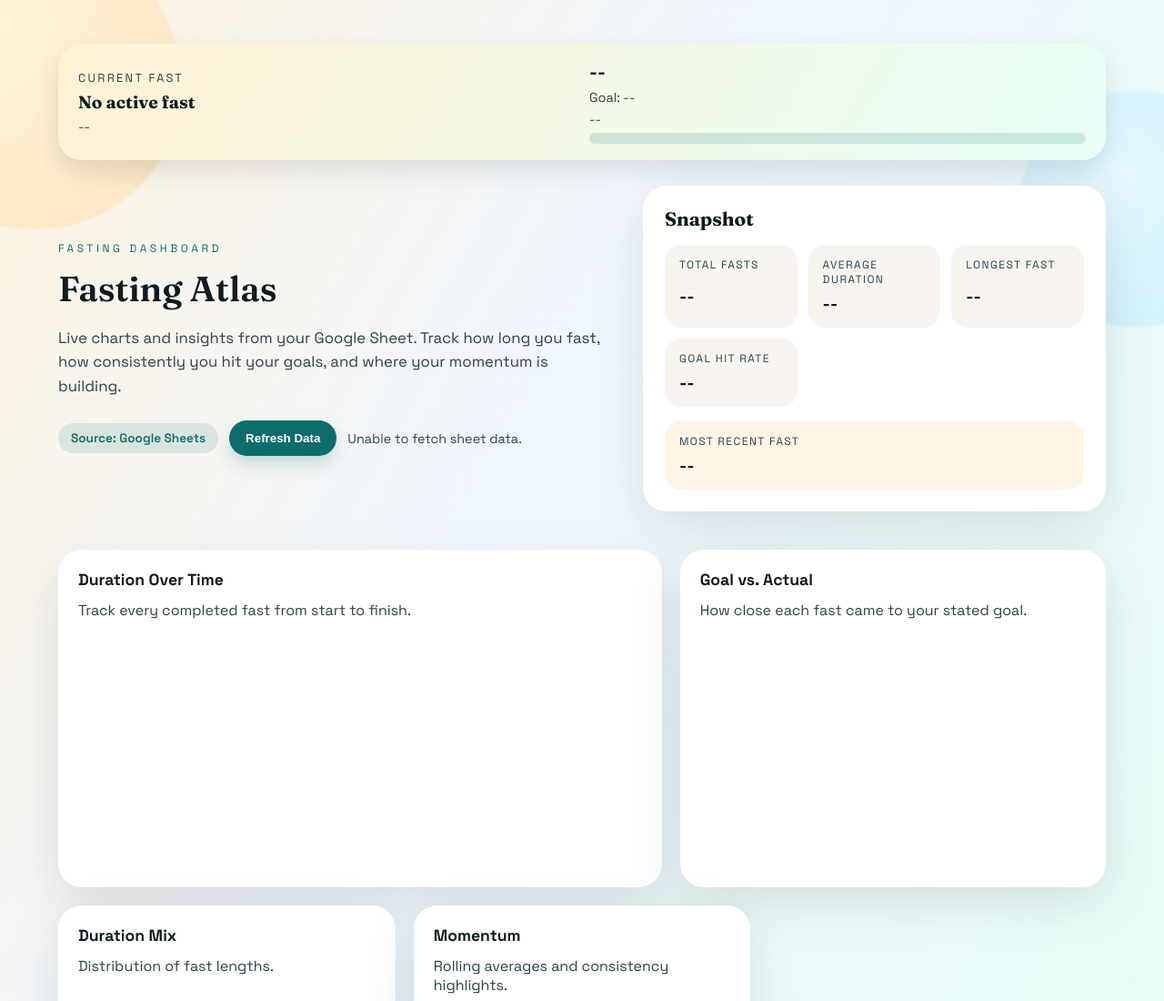
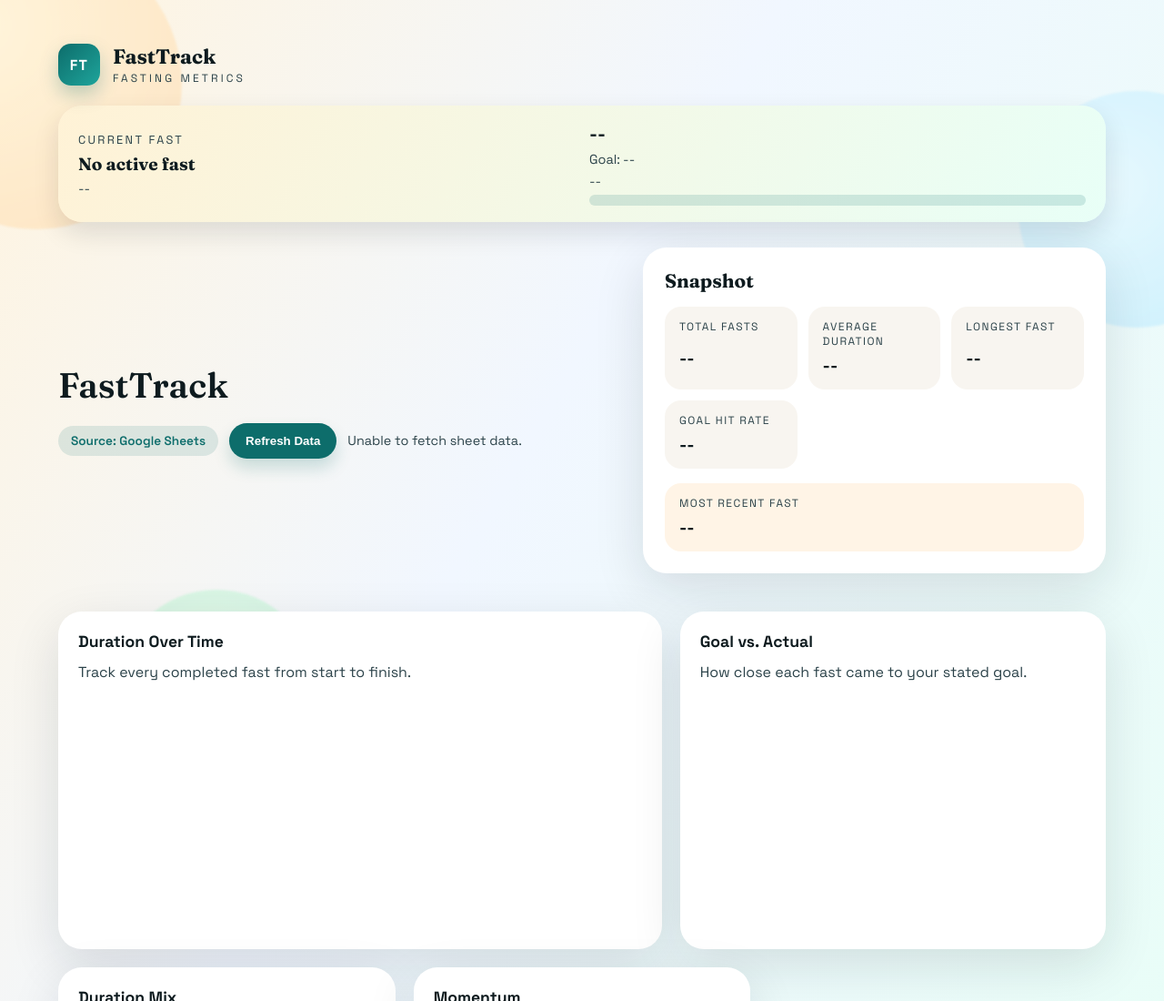
Before and after one commit to twodownmike/FastTrack, a plain HTML site: page index.html in a window 1280 px wide. Shown: the top 1100 px of the page at 91% size. Drawn offline with nearby package versions, Linux system fonts and the light colour scheme; no server answers.

Commit message:
Update index.html

```diff
--- a/index.html
+++ b/index.html
@@ -3,7 +3,7 @@
   <head>
     <meta charset="UTF-8" />
     <meta name="viewport" content="width=device-width, initial-scale=1.0" />
-    <title>Fasting Atlas Dashboard</title>
+    <title>FastTrack Dashboard</title>
     <link rel="preconnect" href="https://fonts.googleapis.com" />
     <link rel="preconnect" href="https://fonts.gstatic.com" crossorigin />
     <link
@@ -110,6 +110,43 @@
         animation: rise 0.8s ease forwards;
       }
 
+      .site-header {
+        display: flex;
+        align-items: center;
+        gap: 14px;
+        margin-bottom: 22px;
+      }
+
+      .logo-mark {
+        width: 46px;
+        height: 46px;
+        border-radius: 14px;
+        display: grid;
+        place-items: center;
+        font-weight: 700;
+        color: #fff;
+        background: linear-gradient(135deg, #0d6d6b, #1ea49b);
+        box-shadow: 0 10px 20px rgba(13, 109, 107, 0.25);
+        letter-spacing: 0.08em;
+      }
+
+      .logo-text {
+        display: grid;
+        gap: 2px;
+      }
+
+      .logo-text strong {
+        font-family: "Fraunces", serif;
+        font-size: 1.4rem;
+      }
+
+      .logo-text span {
+        font-size: 0.75rem;
+        text-transform: uppercase;
+        letter-spacing: 0.26em;
+        color: var(--ink-soft);
+      }
+
       .current-fast {
         background: linear-gradient(120deg, #fff2d6 0%, #e8fff7 100%);
         border-radius: var(--radius-lg);
@@ -184,26 +221,11 @@
         }
       }
 
-      .eyebrow {
-        text-transform: uppercase;
-        letter-spacing: 0.3em;
-        font-size: 0.75rem;
-        color: var(--accent);
-        margin-bottom: 12px;
-      }
-
       h1 {
         font-family: "Fraunces", serif;
         font-weight: 600;
         font-size: clamp(2.2rem, 3vw, 3.5rem);
-        margin: 0 0 12px;
-      }
-
-      .lead {
-        font-size: 1.05rem;
-        color: var(--ink-soft);
-        line-height: 1.6;
-        margin-bottom: 24px;
+        margin: 0 0 18px;
       }
 
       .hero-actions {
@@ -445,6 +467,13 @@
     </div>
 
     <div class="page">
+      <div class="site-header">
+        <div class="logo-mark">FT</div>
+        <div class="logo-text">
+          <strong>FastTrack</strong>
+          <span>Fasting Metrics</span>
+        </div>
+      </div>
       <section class="current-fast">
         <div class="current-fast-meta">
           <span>Current Fast</span>
@@ -462,12 +491,7 @@
       </section>
       <header class="hero">
         <div>
-          <div class="eyebrow">Fasting Dashboard</div>
-          <h1>Fasting Atlas</h1>
-          <p class="lead">
-            Live charts and insights from your Google Sheet. Track how long you fast,
-            how consistently you hit your goals, and where your momentum is building.
-          </p>
+          <h1>FastTrack</h1>
           <div class="hero-actions">
             <span class="chip">Source: Google Sheets</span>
             <button class="btn" id="refreshBtn">Refresh Data</button>
```
